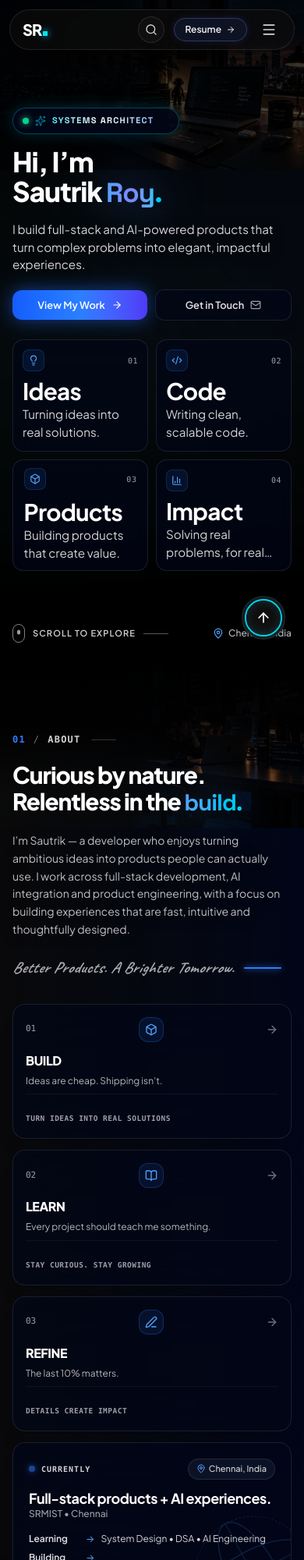
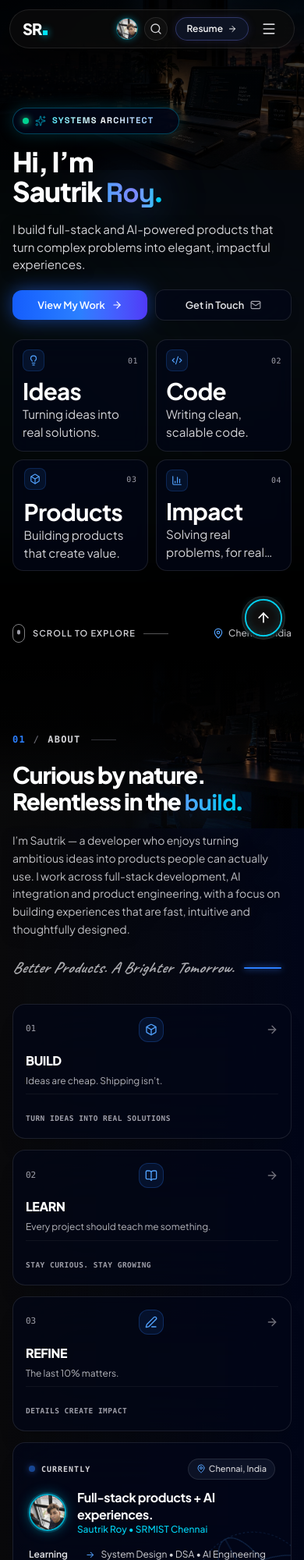
Before and after one commit to sautrikroy17/Personal-Portolio, a React (Vite) app: page / in a window 390 px wide. Shown: the top 2000 px of the page at 78% size. Built offline with nearby package versions, Linux system fonts and the light colour scheme.

Commit message:
feat(ui): add Sautrik's official photo avatar to navbar and about, remove unused stack arrows, and fix badge text truncation

```diff
--- a/src/components/layout/Navbar.jsx
+++ b/src/components/layout/Navbar.jsx
@@ -98,8 +98,8 @@ export default function Navbar() {
             ))}
           </div>
 
-          {/* Right: Search Pill + Socials + Resume */}
-          <div className="flex items-center space-x-3 sm:space-x-4">
+          {/* Right: Search Pill + Profile Avatar + Socials + Resume */}
+          <div className="flex items-center space-x-2.5 sm:space-x-3.5">
             {/* Search Input Pill (Command Palette) */}
             <button
               onClick={handleOpenSearch}
@@ -116,17 +116,48 @@ export default function Navbar() {
               </kbd>
             </button>
 
-            {/* Mobile Search Button */}
-            <button
-              onClick={handleOpenSearch}
-              className="md:hidden p-2 rounded-full bg-zinc-900/80 border border-white/10 text-zinc-300 hover:text-white active:scale-95"
-              aria-label="Search"
+            {/* Sautrik's Official Photo Avatar (Desktop Ring) */}
+            <a
+              href="#about"
+              className="relative group hidden sm:flex items-center justify-center select-none"
+              title="Sautrik Roy"
+              aria-label="About Sautrik Roy"
             >
-              <Search className="w-4 h-4 text-zinc-300" />
-            </button>
+              <div className="w-7 h-7 sm:w-8 sm:h-8 rounded-full overflow-hidden border border-cyan-400/60 shadow-[0_0_12px_rgba(6,182,212,0.4)] group-hover:shadow-[0_0_18px_rgba(6,182,212,0.7)] group-hover:scale-105 transition-all duration-200 ring-2 ring-cyan-500/20">
+                <img
+                  src="/sautrik-avatar.jpg"
+                  alt="Sautrik Roy"
+                  className="w-full h-full object-cover object-center"
+                />
+              </div>
+              {/* Online indicator dot */}
+              <span className="absolute bottom-0 right-0 w-2 h-2 rounded-full bg-emerald-400 border border-zinc-950 shadow-[0_0_6px_#10b981]" />
+            </a>
+
+            {/* Mobile Avatar & Search */}
+            <div className="flex items-center gap-2 md:hidden">
+              <a
+                href="#about"
+                className="w-7 h-7 rounded-full overflow-hidden border border-cyan-400/60 shadow-[0_0_8px_rgba(6,182,212,0.4)]"
+                aria-label="About Sautrik Roy"
+              >
+                <img
+                  src="/sautrik-avatar.jpg"
+                  alt="Sautrik Roy"
+                  className="w-full h-full object-cover object-center"
+                />
+              </a>
+              <button
+                onClick={handleOpenSearch}
+                className="p-1.5 rounded-full bg-zinc-900/80 border border-white/10 text-zinc-300 hover:text-white active:scale-95"
+                aria-label="Search"
+              >
+                <Search className="w-4 h-4 text-zinc-300" />
+              </button>
+            </div>
 
             {/* Desktop Social Icons */}
-            <div className="hidden md:flex items-center space-x-3 text-zinc-300">
+            <div className="hidden lg:flex items-center space-x-2.5 text-zinc-300">
               <a
                 href="https://github.com/sautrikroy17"
                 target="_blank"
@@ -187,9 +218,18 @@ export default function Navbar() {
             animate={{ opacity: 1, backdropFilter: "blur(20px)" }}
             exit={{ opacity: 0, backdropFilter: "blur(0px)" }}
             transition={{ duration: 0.25 }}
-            className="fixed inset-0 z-[55] bg-zinc-950/95 flex flex-col items-center justify-center"
+            className="fixed inset-0 z-[55] bg-zinc-950/95 flex flex-col items-center justify-center overflow-y-auto py-8"
           >
-            <div className="flex flex-col items-center space-y-6 p-6 w-full max-w-sm">
+            <div className="flex flex-col items-center space-y-5 p-6 w-full max-w-sm">
+              {/* Profile Card Header in Mobile Drawer */}
+              <div className="flex flex-col items-center mb-1 select-none">
+                <div className="w-16 h-16 rounded-full overflow-hidden border-2 border-cyan-400 shadow-[0_0_20px_rgba(6,182,212,0.5)] mb-2.5">
+                  <img src="/sautrik-avatar.jpg" alt="Sautrik Roy" className="w-full h-full object-cover object-center" />
+                </div>
+                <h3 className="text-xl font-bold text-white tracking-tight">Sautrik Roy</h3>
+                <p className="text-xs font-mono text-cyan-400 tracking-wider uppercase">Full Stack & AI Developer</p>
+              </div>
+
               {navLinks.map((link, idx) => (
                 <motion.a
                   key={link.name}
@@ -204,7 +244,7 @@ export default function Navbar() {
                 </motion.a>
               ))}
 
-              <div className="flex items-center space-x-6 pt-4 text-zinc-400">
+              <div className="flex items-center space-x-6 pt-2 text-zinc-400">
                 <a
                   href="https://github.com/sautrikroy17"
                   target="_blank"
@@ -240,7 +280,7 @@ export default function Navbar() {
                 initial={{ opacity: 0, y: 15 }}
                 animate={{ opacity: 1, y: 0 }}
                 transition={{ delay: 0.3 }}
-                className="mt-4 px-8 py-2.5 text-base font-semibold text-white transition-all bg-gradient-to-r from-blue-600 via-indigo-600 to-cyan-600 rounded-full shadow-[0_0_20px_rgba(59,130,246,0.4)] active:scale-95 flex items-center gap-2"
+                className="mt-2 px-8 py-2.5 text-base font-semibold text-white transition-all bg-gradient-to-r from-blue-600 via-indigo-600 to-cyan-600 rounded-full shadow-[0_0_20px_rgba(59,130,246,0.4)] active:scale-95 flex items-center gap-2"
               >
                 <span>Resume</span>
                 <ArrowRight className="w-4 h-4" />
--- a/src/components/sections/About.jsx
+++ b/src/components/sections/About.jsx
@@ -173,14 +173,23 @@ export default function About() {
               </div>
             </div>
 
-            {/* Title & Subtitle */}
-            <div className="relative z-10 mb-4">
-              <h3 className="text-lg font-bold text-white tracking-tight leading-snug">
-                Full-stack products + AI experiences.
-              </h3>
-              <p className="text-xs font-medium text-zinc-400">
-                SRMIST &bull; Chennai
-              </p>
+            {/* Title & Subtitle with Sautrik's Photo */}
+            <div className="relative z-10 mb-4 flex items-center gap-3.5">
+              <div className="w-12 h-12 rounded-full overflow-hidden border-2 border-cyan-400/80 shadow-[0_0_16px_rgba(6,182,212,0.45)] ring-2 ring-cyan-500/20 shrink-0">
+                <img
+                  src="/sautrik-avatar.jpg"
+                  alt="Sautrik Roy"
+                  className="w-full h-full object-cover object-center"
+                />
+              </div>
+              <div>
+                <h3 className="text-base sm:text-lg font-bold text-white tracking-tight leading-snug">
+                  Full-stack products + AI experiences.
+                </h3>
+                <p className="text-xs font-medium text-cyan-400">
+                  Sautrik Roy &bull; SRMIST Chennai
+                </p>
+              </div>
             </div>
 
             {/* Activities List */}
--- a/src/components/sections/Skills.jsx
+++ b/src/components/sections/Skills.jsx
@@ -1,5 +1,5 @@
 import { motion } from "framer-motion";
-import { ArrowRight, Lightbulb, BookOpen, Users, Sprout, Layers, ChevronLeft, ChevronRight } from "lucide-react";
+import { ArrowRight, Lightbulb, BookOpen, Users, Sprout, Layers } from "lucide-react";
 import {
   CppIcon,
   JavaIcon,
@@ -220,9 +220,8 @@ export default function Skills() {
                 key={cat.number}
                 className="relative rounded-2xl border border-white/10 bg-zinc-950/75 backdrop-blur-xl p-4 sm:p-5 hover:border-cyan-500/35 transition-all duration-300 group shadow-lg"
               >
-                {/* Header row: Number + Name + Description + Arrow Button */}
-                <div className="flex items-center justify-between mb-3">
-                  <div>
+                {/* Header row: Number + Name + Description */}
+                <div className="mb-3">
                   <div className="flex items-center gap-2.5">
                     <span className="font-mono text-xs font-bold text-sky-400">
                       {cat.number}
@@ -236,30 +235,20 @@ export default function Skills() {
                   </p>
                 </div>
 
-                  <div className="flex items-center gap-2">
-                    <span className="hidden sm:inline font-mono text-[10px] text-zinc-600 select-none">
-                      /////
-                    </span>
-                    <div className="w-6 h-6 sm:w-7 sm:h-7 rounded-full border border-sky-500/25 bg-sky-500/10 group-hover:bg-sky-500 group-hover:text-black flex items-center justify-center text-sky-400 transition-all shadow-sm">
-                      <ArrowRight className="w-3.5 h-3.5" />
-                    </div>
-                  </div>
-                </div>
-
                 {/* Tech icons row */}
-                <div className="grid grid-cols-4 min-[420px]:grid-cols-5 sm:grid-cols-6 gap-2 sm:gap-2.5 pt-1">
+                <div className="grid grid-cols-3 min-[400px]:grid-cols-4 sm:grid-cols-5 gap-2 sm:gap-2.5 pt-1">
                   {cat.skills.map((skill) => {
                     const IconComponent = skill.icon;
                     return (
                       <div
                         key={skill.name}
-                        className="flex flex-col items-center justify-center p-2 rounded-xl border border-white/5 bg-zinc-900/50 hover:bg-zinc-800/80 hover:border-cyan-500/40 hover:scale-105 transition-all duration-200 group/icon cursor-default shadow-sm"
+                        className="flex flex-col items-center justify-center p-2 rounded-xl border border-white/5 bg-zinc-900/50 hover:bg-zinc-800/80 hover:border-cyan-500/40 hover:scale-105 transition-all duration-200 group/icon cursor-default shadow-sm min-h-[64px]"
                         title={skill.name}
                       >
                         <div className="w-6 h-6 sm:w-7 sm:h-7 flex items-center justify-center">
                           <IconComponent className="w-full h-full object-contain" />
                         </div>
-                        <span className="text-[10px] sm:text-[11px] font-medium text-zinc-300 mt-1.5 text-center truncate max-w-full">
+                        <span className="text-[10px] sm:text-[11px] font-medium text-zinc-300 mt-1.5 text-center leading-tight">
                           {skill.name}
                         </span>
                       </div>
```
Also changed, not shown: public/sautrik-avatar.jpg (added), public/sautrik-photo.jpg (added). Lines whose indentation alone changed are shown as unchanged.
